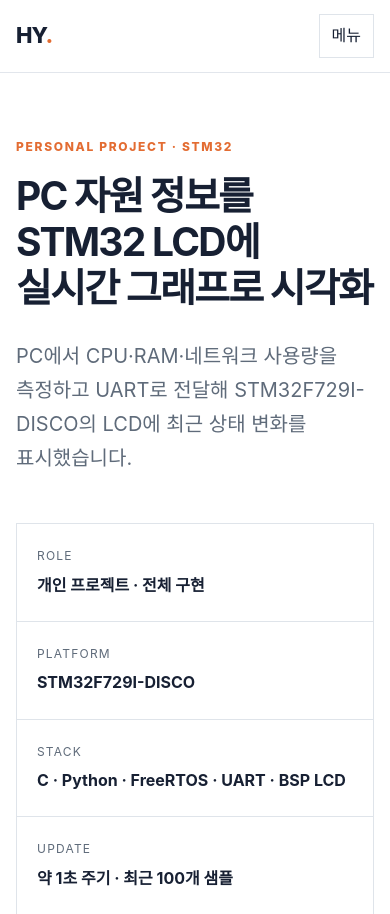
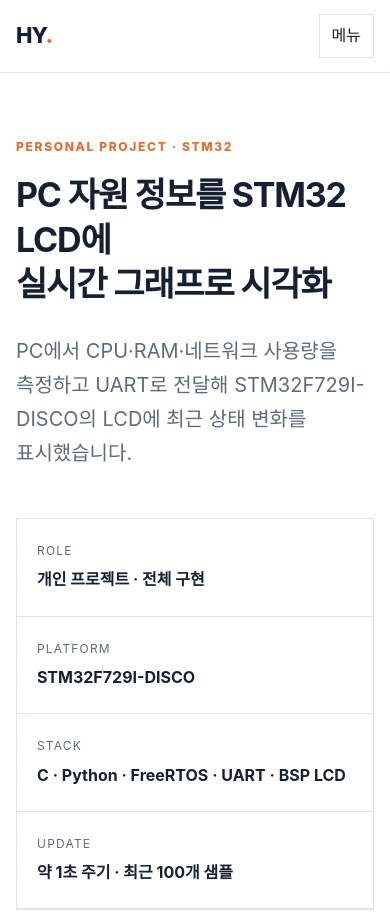
Before and after one commit to MeawMye/MeawMye.github.io, a plain HTML site: page pc-monitor.html in a window 390 px wide. Shown: the top 914 px of the page. Drawn offline with Linux system fonts and the light colour scheme.

Commit message:
Reduce project detail heading sizes

```diff
--- a/styles.css
+++ b/styles.css
@@ -102,6 +102,7 @@ h3 { margin-bottom: 10px; font-size: 22px; line-height: 1.4; letter-spacing: -.0
 .footer-wrap p { margin: 0; color: var(--muted); font-size: 13px; }
 
 .project-hero { padding-block: 100px 72px; }
+.project-hero h1 { max-width: 980px; font-size: clamp(32px, 4vw, 50px); line-height: 1.25; letter-spacing: -.035em; }
 .project-hero > p:not(.eyebrow) { max-width: 820px; color: var(--muted); font-size: 20px; }
 .project-meta { display: grid; grid-template-columns: repeat(4,1fr); margin-top: 48px; border-block: 1px solid var(--line); }
 .project-meta div { padding: 22px 20px; border-right: 1px solid var(--line); }
@@ -194,6 +195,7 @@ code { font-family: Consolas, "Courier New", monospace; }
   .timeline li, .case-block { grid-template-columns: 48px 1fr; gap: 16px; }
   .footer-wrap { align-items: flex-start; flex-direction: column; }
   .project-hero { padding-block: 64px; }
+  .project-hero h1 { font-size: 34px; line-height: 1.3; }
   .project-meta { grid-template-columns: 1fr; }
   .project-meta div, .project-meta div:first-child { border-left: 1px solid var(--line); border-bottom: 1px solid var(--line); }
   .flow { grid-template-columns: 1fr; }
```
